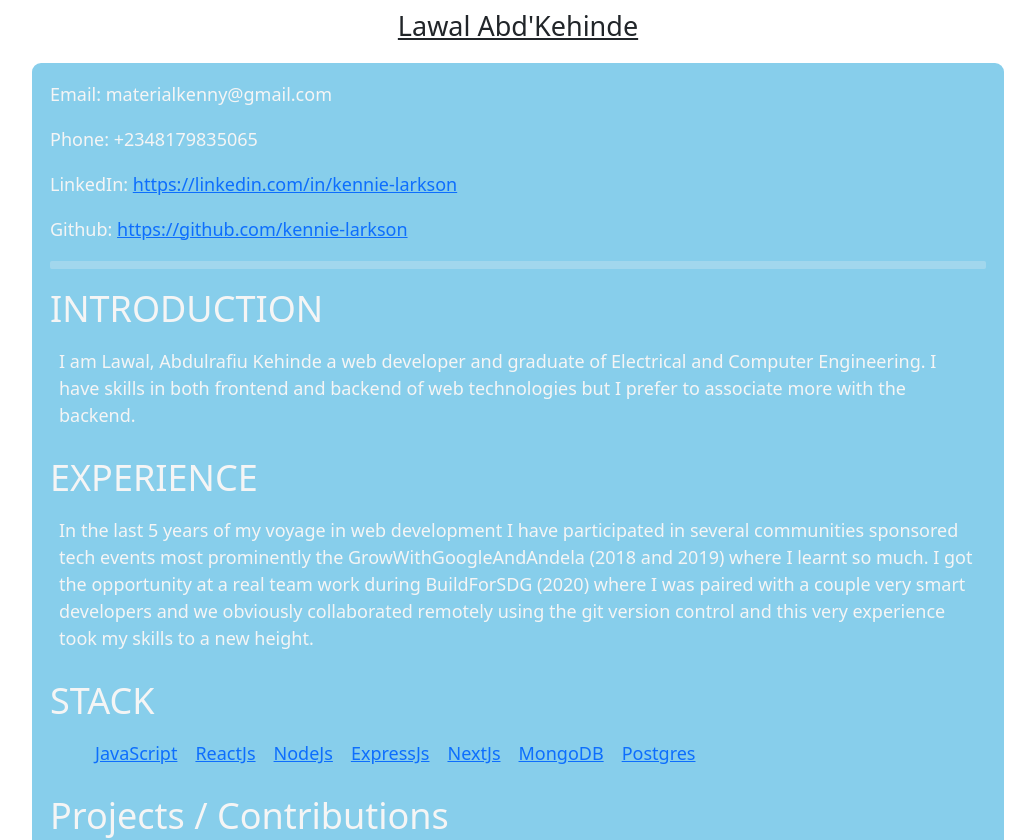
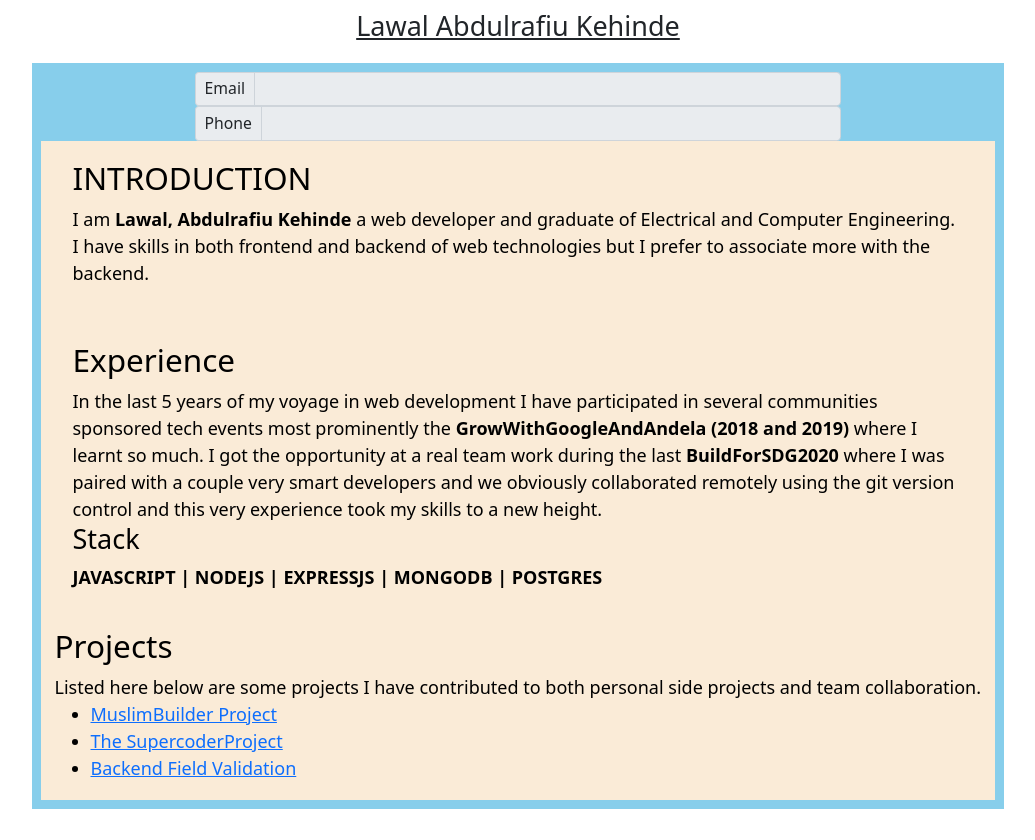
Before and after one commit to kennie-larkson/nextjs-blog, a Next.js app: page /about in a window 1280 px wide. Shown: the part 240-1080 px from the top of the page, without its empty margins (122-1157 px from the left). Built offline with nearby package versions, Linux system fonts and the light colour scheme.

Commit message:
developed pages/about.js

```diff
--- a/components/layout.js
+++ b/components/layout.js
@@ -6,7 +6,7 @@ import Link from "next/link";
 import Navbar from "./navbar";
 import Sidebar from "./sidebar";
 
-const name = "Lawal Abd'Kehinde";
+const name = "Lawal Abdulrafiu Kehinde";
 export const siteTitle = "KennieCodeCamp";
 const siteIntro = (
   <h1 className={utilStyles.heading2Xl} style={{ marginTop: "0" }}>
@@ -27,13 +27,8 @@ export default function Layout({ children, home }) {
       <div className={styles.container}>
         <Head>
           <link rel="icon" href="/favicon.ico" />
-
-          <link
-            href="https://cdn.jsdelivr.net/npm/bootstrap@5.0.0-beta1/dist/css/bootstrap.min.css"
-            rel="stylesheet"
-            integrity="sha384-giJF6kkoqNQ00vy+HMDP7azOuL0xtbfIcaT9wjKHr8RbDVddVHyTfAAsrekwKmP1"
-            crossorigin="anonymous"
-          ></link>
+          <script src="https://cdn.jsdelivr.net/npm/@popperjs/core@2.9.2/dist/umd/popper.min.js" integrity="sha384-IQsoLXl5PILFhosVNubq5LC7Qb9DXgDA9i+tQ8Zj3iwWAwPtgFTxbJ8NT4GN1R8p" crossorigin="anonymous"></script>
+          <link href="https://cdn.jsdelivr.net/npm/bootstrap@5.0.1/dist/css/bootstrap.min.css" rel="stylesheet" integrity="sha384-+0n0xVW2eSR5OomGNYDnhzAbDsOXxcvSN1TPprVMTNDbiYZCxYbOOl7+AMvyTG2x" crossorigin="anonymous"/>
           <meta
             name="description"
             content="KennieCodeCamp - the porfolio website of Lawal, Abd'Kehinde"
@@ -50,6 +45,7 @@ export default function Layout({ children, home }) {
         </Head>
 
         <header className={styles.header}>
+        <script src="https://cdn.jsdelivr.net/npm/bootstrap@5.0.1/dist/js/bootstrap.min.js" integrity="sha384-Atwg2Pkwv9vp0ygtn1JAojH0nYbwNJLPhwyoVbhoPwBhjQPR5VtM2+xf0Uwh9KtT" crossOrigin="anonymous"></script>
           {home ? (
             <>
               <div>{siteIntro}</div>
--- a/pages/about.js
+++ b/pages/about.js
@@ -1,107 +1,103 @@
 import React from "react";
 import Layout from "../components/layout";
+import styles from "./about.module.css";
 
 const About = () => {
-  const email = process.env.EMAIL;
-  const phone_number = process.env.PHONE_NUMBER;
-  const linkedIn = process.env.LINKEDIN;
-  const github = process.env.GITHUB;
-  const intro = process.env.INTRO;
-  const experience = process.env.EXPERIENCE;
+  const email = process.env.REACT_APP_EMAIL;
+  const phone_number = process.env.REACT_APP_PHONE_NUMBER;
 
   return (
     <>
       <Layout>
-        <section
+        <div
+          className="container"
           style={{
-            backgroundColor: "skyblue",
-            color: "whitesmoke",
-            borderRadius: "0.5em",
-            padding: "1em",
+            backgroundColor: "rgb(135, 206, 235)",
+            color: "rgb(255, 255, 255)",
+            padding: "0.5em",
             display: "flex",
             flexDirection: "column",
+            alignItems: "center",
           }}
         >
-          <div className="contact-detail">
-            <p> Email: {email} </p>
+          <div className="row contacts">
+
+              <div className="input-group input-group-sm">
+                <span className="input-group-text">Email</span>
+                <input
+                  type="text"
+                  aria-label="email"
+                  className="form-control"
+                  value={email}
+                  disabled
+                />
+              </div>
+
+
+            {/* <div className="col"> */}
+              <div className="input-group input-group-sm">
+                <span className="input-group-text">Phone</span>
+                <input
+                  type="text"
+                  aria-label="phone_number"
+                  className="form-control"
+                  value={phone_number}
+                  disabled
+                />
+              </div>
+            {/* </div> */}
           </div>
-          <div>
-            <p>Phone: {phone_number} </p>
-          </div>
-          <div>
-            <p>
-              LinkedIn: <a href={linkedIn}>{linkedIn}</a>{" "}
+
+          <article className="container" style={{
+            backgroundColor: "antiquewhite",
+            color: "black"
+          }}>
+            <p className={styles.intro}>
+              <h3>INTRODUCTION</h3>I am{" "}
+              <strong>Lawal, Abdulrafiu Kehinde</strong> a web developer and
+              graduate of Electrical and Computer Engineering. I have skills in
+              both frontend and backend of web technologies but I prefer to
+              associate more with the backend.
             </p>
-          </div>
-          <div>
-            <p>
-              Github: <a href={github}>{github}</a>{" "}
+
+            <p className={styles.experience}>
+              <h3>Experience </h3>
+              In the last 5 years of my voyage in web development I have
+              participated in several communities sponsored tech events most
+              prominently the{" "}
+              <strong>GrowWithGoogleAndAndela (2018 and 2019)</strong> where I
+              learnt so much. I got the opportunity at a real team work during
+              the last <strong>BuildForSDG2020</strong> where I was paired with
+              a couple very smart developers and we obviously collaborated
+              remotely using the git version control and this very experience
+              took my skills to a new height.
+
+
+              <h4>Stack</h4>
+              <div><strong>JAVASCRIPT | NODEJS | EXPRESSJS | MONGODB | POSTGRES</strong></div>
+
             </p>
-          </div>
-          <hr
-            style={{
-              padding: "2px",
-              border: "2px solid whitesmoke",
-              borderRadius: "2px",
-              marginTop: "0px",
-              color: "whitesmoke",
-            }}
-          ></hr>
-          <article>
-            <h2>INTRODUCTION</h2>
-            <p style={{ padding: "0.5em" }}>{intro}</p>
-            <h2>EXPERIENCE</h2>
-            <p style={{ padding: "0.5em" }}>{experience}</p>
-            <h2>STACK</h2>
-            <p>
-              <ul style={{ display: "flex", listStyleType: "none" }}>
-                <li style={{ padding: "0.5em" }}>
-                  <a href="https://javascript.org">JavaScript</a>
+
+            <p className={styles.projects}>
+              <h3>Projects</h3>
+              Listed here below are some projects I have contributed to both
+              personal side projects and team collaboration.
+              <ul>
+                <li>
+                  <a href="https://github.com/muslimbuilders/halaqaat-server">MuslimBuilder Project</a>
                 </li>
-                <li style={{ padding: "0.5em" }}>
-                  <a href="https://reactjs.org">ReactJs</a>
-                </li>
-                <li style={{ padding: "0.5em" }}>
-                  <a href="https://nodejs.org">NodeJs</a>
-                </li>
-                <li style={{ padding: "0.5em" }}>
-                  <a href="https://expressjs.org">ExpressJs</a>
-                </li>
-                <li style={{ padding: "0.5em" }}>
-                  <a href="https://nextjs.org">NextJs</a>
-                </li>
-                <li style={{ padding: "0.5em" }}>
-                  <a href="https://mongodb.org">MongoDB</a>
-                </li>
-                <li style={{ padding: "0.5em" }}>
-                  <a href="https://postgressql.org">Postgres</a>
+
+                <li><a href="https://github.com/kennie-larkson/thesupercoderproject1">The SupercoderProject</a></li>
+                <li>
+                  <a href="https://github.com/kennie-larkson/apis-Joi-validation">Backend Field Validation</a>
                 </li>
               </ul>
             </p>
-            <h2>Projects / Contributions</h2>
-            <p>
-              Listed here below are some projects I have contributed to both
-              personal side projects and team collaboration.
-              <ul style={{ display: "flex", listStyleType: "none" }}>
-                <li style={{ padding: "0.5em" }}>
-                  <a href="https://github.com/muslimbuilders/halaqaat-server/blob/master/controllers/eventController.js  ">
-                    MuslimBuilders
-                  </a>
-                </li>
-                <li style={{ padding: "0.5em" }}>
-                  <a href="https://github.com/kennie-larkson/thesupercoderproject1 ">
-                    TheSuperCoderProject
-                  </a>
-                </li>
-                <li style={{ padding: "0.5em" }}>
-                  <a href="https://github.com/kennie-larkson/apis-Joi-validation/blob/master/index.js ">
-                    Backend Form Field Validation
-                  </a>
-                </li>
-              </ul>
-            </p>
+
+
+
           </article>
-        </section>
+        </div>
       </Layout>
     </>
   );
--- /dev/null
+++ b/pages/about.module.css
@@ -0,0 +1,24 @@
+.article {
+  width: 70%;
+  color: black;
+  background-color: antiquewhite;
+  padding: 1rem;
+  display: flex;
+  flex-direction: column;
+  align-items: center;
+  margin-top: 2rem;
+  margin-bottom: 2rem;
+}
+
+.intro,
+.experience
+ {
+  padding: 1rem;
+  justify-content: center;
+}
+
+@media (max-width: "450px") {
+  .desktop {
+    display: none;
+  }
+}
```
Also changed, not shown: components/layout.module.css (+0 -11 lines).
